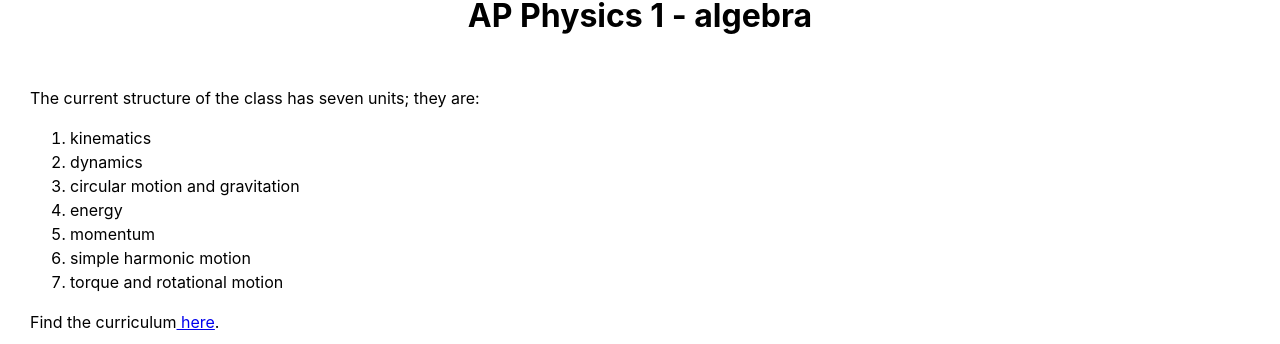
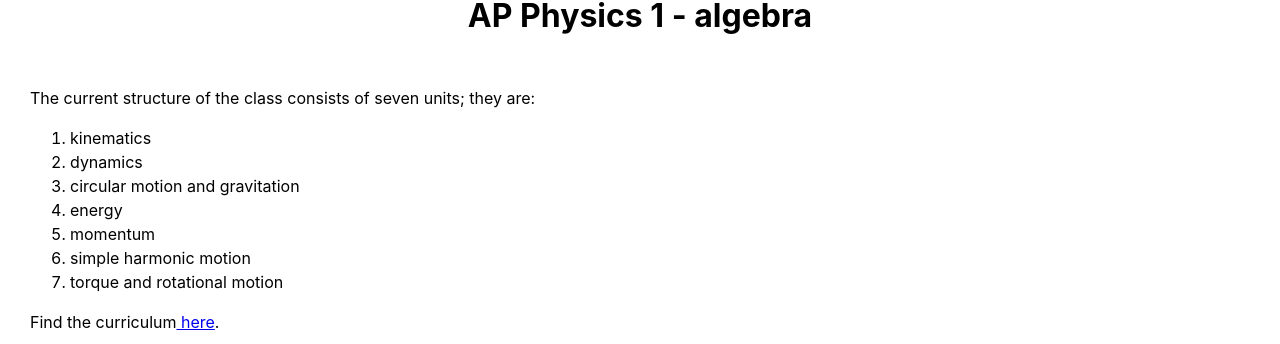
Before and after one commit to JRFink/jrfphyspagesnew, a Next.js app: page /education/ap/ap1alg in a window 1280 px wide. Shown: the part 385-729 px from the top of the page. Built offline with nearby package versions, Linux system fonts and the light colour scheme.

Commit message:
Update index.tsx

```diff
--- a/pages/education/ap/ap1alg/index.tsx
+++ b/pages/education/ap/ap1alg/index.tsx
@@ -11,7 +11,7 @@ const Ap1alg = () => {
         </h1>
         <br />
         <p>
-             The current structure of the class has seven units; they are:
+             The current structure of the class consists of seven units; they are:
 <ol>
    <li>kinematics</li>
    <li>dynamics</li>
```
